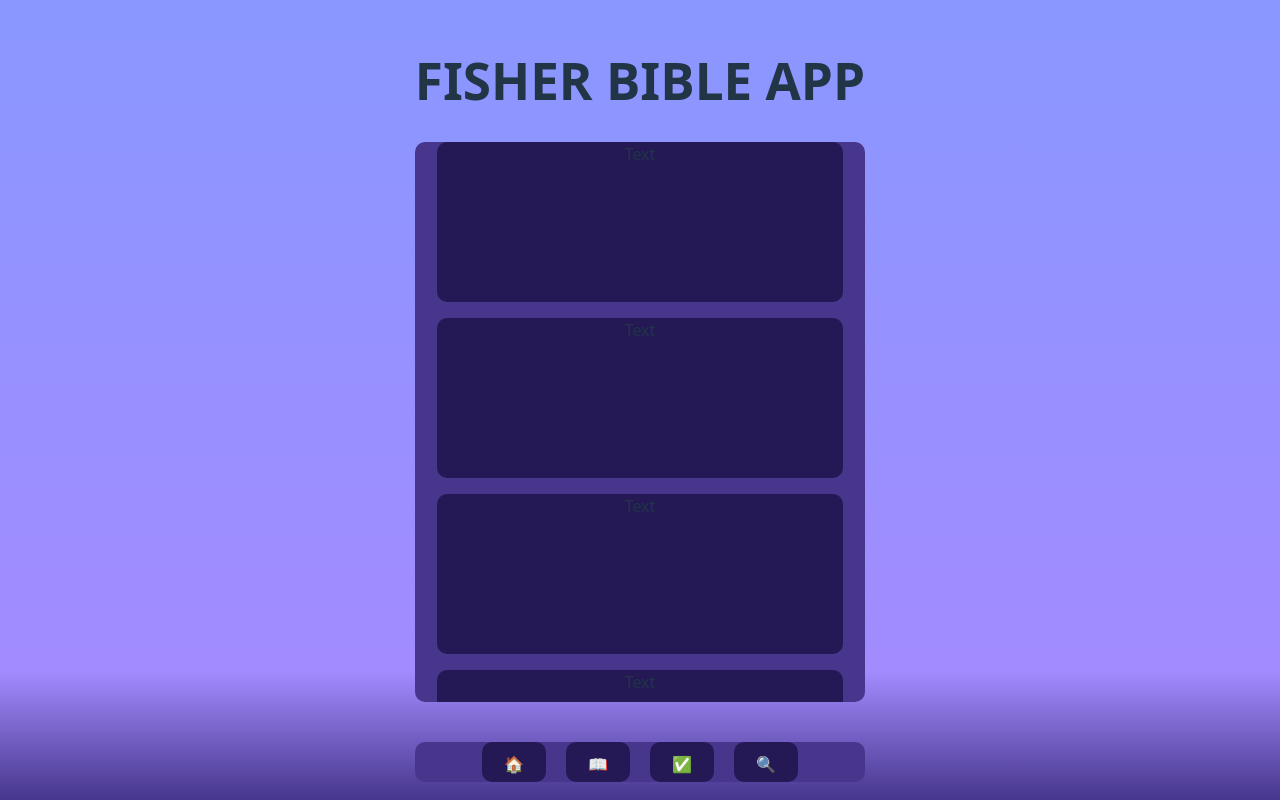
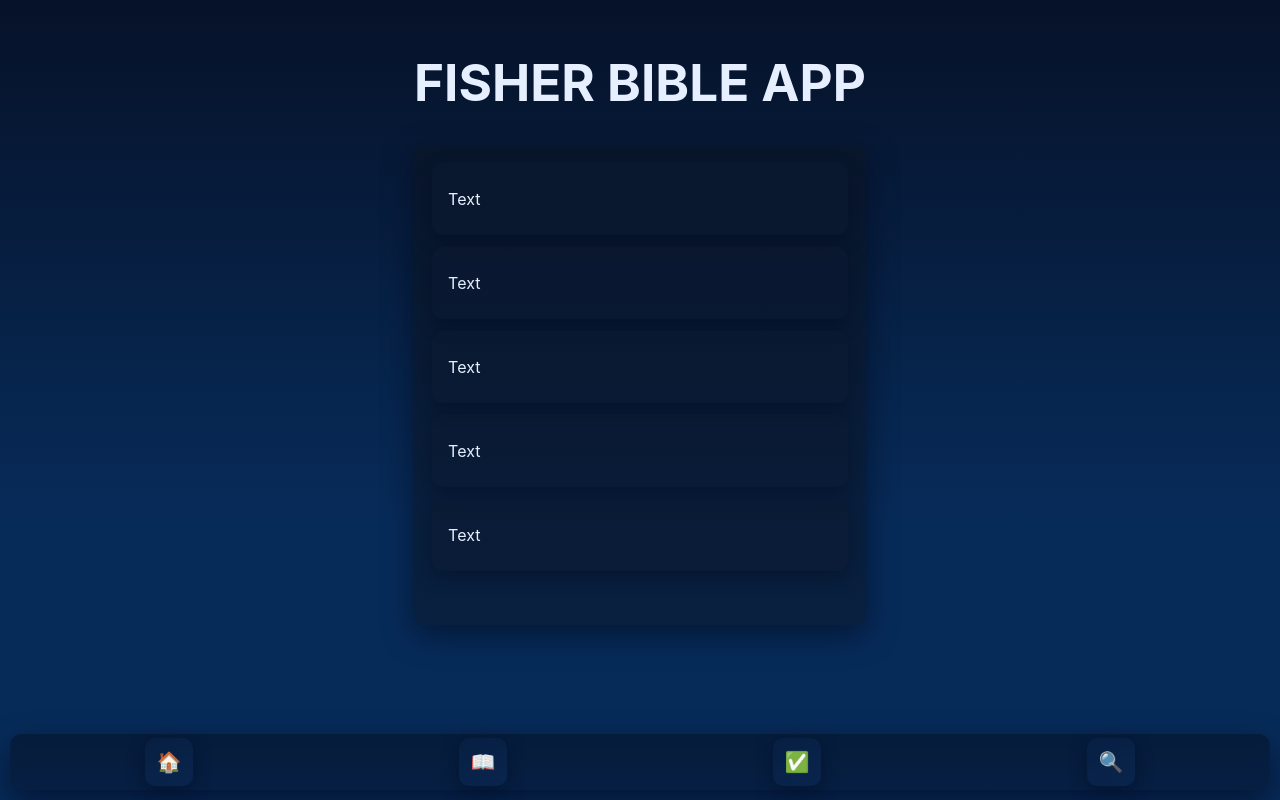
Before and after one commit to HOAGIX/Bible-App-Repo, a React (Vite) app in the folder vite-bible-app/: page / in a window 1280 px wide. Built offline with nearby package versions, Linux system fonts and the light colour scheme.

Commit message:
Changed Styling
This styling was based of of my original and made better with ai

```diff
--- a/vite-bible-app/src/App.jsx
+++ b/vite-bible-app/src/App.jsx
@@ -1,5 +1,6 @@
 import Header from './components/Header'
-import './App.css'
+//import './App.css'
+import './styles.css'
 import { useState, useEffect } from 'react';
 
 //#region books
--- /dev/null
+++ b/vite-bible-app/src/styles.css
@@ -0,0 +1,232 @@
+:root{
+    --bg-1: #061229;         /* deep navy */
+    --bg-2: #072b59;         /* rich sea blue */
+    --primary-1: #11386f;    /* deep royal blue */
+    --primary-2: #2b63d6;    /* bright cobalt */
+    --accent: #38bdf8;       /* cyan accent */
+    --card-bg: rgba(255,255,255,0.06); /* subtle light on dark */
+    --muted: #9fb5da;        /* muted light-blue */
+    --text: #e6efff;         /* pale text for contrast */
+    --glass: rgba(255,255,255,0.04);
+    --radius: 12px;
+    --gap: 14px;
+    --shadow: 0 10px 30px rgba(2,10,30,0.6);
+    --shadow-soft: 0 6px 18px rgba(2,10,30,0.45);
+    --safe-top: env(safe-area-inset-top, 0px);
+    --safe-bottom: env(safe-area-inset-bottom, 0px);
+    --max-width: 980px;
+    --ui-height: 56px;
+}
+
+*{box-sizing:border-box}
+html,body,#root{height:100%}
+body{
+    margin:0;
+    padding-top: var(--safe-top);
+    font-family: "Inter", system-ui, -apple-system, "Segoe UI", Roboto, "Helvetica Neue", Arial;
+    -webkit-font-smoothing:antialiased;
+    -moz-osx-font-smoothing:grayscale;
+    color:var(--text);
+    background: linear-gradient(180deg, var(--bg-1), var(--bg-2) 65%);
+    line-height:1.5;
+    -webkit-tap-highlight-color: transparent;
+    display:flex;
+    justify-content:center;
+    padding: 20px;
+}
+
+/* App shell */
+.container{
+    width:100%;
+    max-width: var(--max-width);
+    display:flex;
+    flex-direction:column;
+    gap:var(--gap);
+}
+
+/* Top area / centered header-like look */
+.header{
+    display:flex;
+    align-items:center;
+    justify-content:space-between;
+    gap:12px;
+    padding:14px 16px;
+    border-radius: calc(var(--radius) + 4px);
+    background: linear-gradient(90deg, rgba(17,56,111,0.16), rgba(43,99,214,0.06));
+    box-shadow: var(--shadow-soft);
+}
+
+/* Subtle focus outline for keyboard users */
+:focus{
+    outline: none;
+}
+button:focus, .Menu-Item:focus, .list-item:focus{
+    outline: 3px solid rgba(43,99,214,0.14);
+    outline-offset: 4px;
+    border-radius: 8px;
+}
+
+/* Main content card */
+.main{
+    background: linear-gradient(180deg, rgba(10,20,36,0.6), rgba(10,20,36,0.5));
+    border-radius: var(--radius);
+    box-shadow: var(--shadow);
+    padding:18px;
+    min-height: calc(60vh);
+    max-height: calc(75vh);
+    overflow:auto;
+    margin-bottom: calc(var(--ui-height) + 12px);
+}
+
+/* List layout */
+#Home{
+    display:grid;
+    gap:12px;
+}
+
+/* List item / card */
+.list-item{
+    display:flex;
+    align-items:center;
+    gap:14px;
+    padding:16px;
+    border-radius:12px;
+    background: linear-gradient(180deg, rgba(11,24,48,0.55), rgba(11,24,48,0.45));
+    color:var(--text);
+    list-style:none;
+    cursor:pointer;
+    transition: transform .18s cubic-bezier(.2,.9,.2,1), box-shadow .18s ease, background .18s ease;
+    box-shadow: var(--shadow-soft);
+    min-height: 72px;
+}
+
+/* Hover / active */
+.list-item:hover{
+    transform: translateY(-6px);
+    box-shadow: 0 18px 40px rgba(3,14,40,0.55);
+    background: linear-gradient(180deg, rgba(17,56,111,0.12), rgba(43,99,214,0.06));
+}
+.list-item:active{ transform: translateY(0) }
+
+/* Avatar / icon area */
+.list-item .meta{
+    width:56px;
+    height:56px;
+    border-radius:10px;
+    background: linear-gradient(135deg, var(--primary-1), var(--primary-2));
+    display:inline-flex;
+    align-items:center;
+    justify-content:center;
+    color:#fff;
+    font-weight:700;
+    flex-shrink:0;
+    box-shadow: 0 6px 18px rgba(2,10,30,0.45);
+}
+
+/* Text inside list item */
+.list-item .title{
+    font-weight:700;
+    font-size:1rem;
+    color:var(--text);
+}
+.list-item .subtitle{
+    color:var(--muted);
+    font-weight:500;
+    font-size:0.9rem;
+}
+
+/* Footer (fixed) */
+footer{
+    position:fixed;
+    left:10px;
+    right:10px;
+    bottom: calc(10px + var(--safe-bottom));
+    height: var(--ui-height);
+    display:flex;
+    gap:12px;
+    align-items:center;
+    justify-content:space-around;
+    padding:8px;
+    border-radius:12px;
+    background: linear-gradient(180deg, rgba(6,18,40,0.6), rgba(6,18,40,0.45));
+    backdrop-filter: blur(6px);
+    box-shadow: 0 12px 30px rgba(2,8,30,0.6);
+    z-index:40;
+}
+
+/* Menu buttons */
+.Menu-Item{
+    -webkit-appearance:none;
+    appearance:none;
+    border:0;
+    background: linear-gradient(135deg, rgba(17,56,111,0.12), rgba(43,99,214,0.08));
+    width:48px;
+    height:48px;
+    border-radius:10px;
+    display:inline-flex;
+    align-items:center;
+    justify-content:center;
+    font-size:20px;
+    color: var(--primary-2);
+    cursor:pointer;
+    transition: transform .18s ease, box-shadow .18s ease, background .18s ease;
+    box-shadow: var(--shadow-soft);
+}
+.Menu-Item:hover{ transform: translateY(-6px); box-shadow: 0 14px 30px rgba(3,14,40,0.45) }
+.Menu-Item:active{ transform: translateY(0) }
+
+/* Buttons */
+button{
+    height:42px;
+    padding:0 14px;
+    border-radius:10px;
+    border:0;
+    background: linear-gradient(90deg, var(--primary-1), var(--primary-2));
+    color:#fff;
+    cursor:pointer;
+    box-shadow: var(--shadow-soft);
+    transition: transform .12s ease, box-shadow .12s ease, opacity .12s ease;
+}
+button:hover{ transform: translateY(-4px); }
+button:active{ transform: translateY(0); opacity:0.95; }
+
+/* Selection and small utilities */
+::selection{ background: rgba(43,99,214,0.26); color:var(--text) }
+.hidden{ display:none !important }
+
+/* Fade in utility */
+.FadeIn{ opacity:0; animation:fadeIn .6s ease-out .2s 1 both; }
+@keyframes fadeIn{
+    from{ opacity:0; transform: translateY(6px) }
+    to{ opacity:1; transform: translateY(0) }
+}
+
+/* Center top / content preview */
+.Center-Top{
+    margin: 18px auto;
+    padding: 12px;
+    max-width: 680px;
+    text-align:center;
+    line-height:1.6;
+    color:var(--text);
+    background: linear-gradient(180deg, rgba(255,255,255,0.03), rgba(255,255,255,0.02));
+    border-radius:10px;
+    box-shadow: var(--shadow-soft);
+    font-size: 1rem;
+}
+
+/* Scrollbar (visually consistent) */
+.main::-webkit-scrollbar, .list-item::-webkit-scrollbar{ height:10px; width:10px }
+.main::-webkit-scrollbar-thumb, .list-item::-webkit-scrollbar-thumb{
+    background: linear-gradient(180deg, rgba(43,99,214,0.28), rgba(17,56,111,0.18));
+    border-radius:10px;
+}
+
+/* Responsive tweaks */
+@media (max-width:720px){
+    .container{ padding: 8px; }
+    .list-item{ padding:12px; gap:10px }
+    .list-item .meta{ width:48px; height:48px }
+    .Center-Top{ width: auto; margin: 12px; padding:10px }
+    .Menu-Item{ width:44px; height:44px }
+}
```
